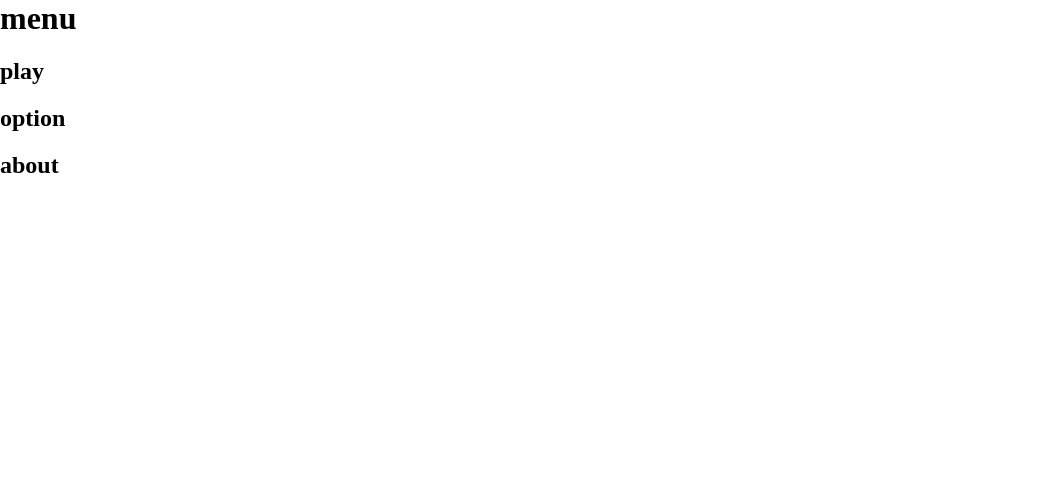
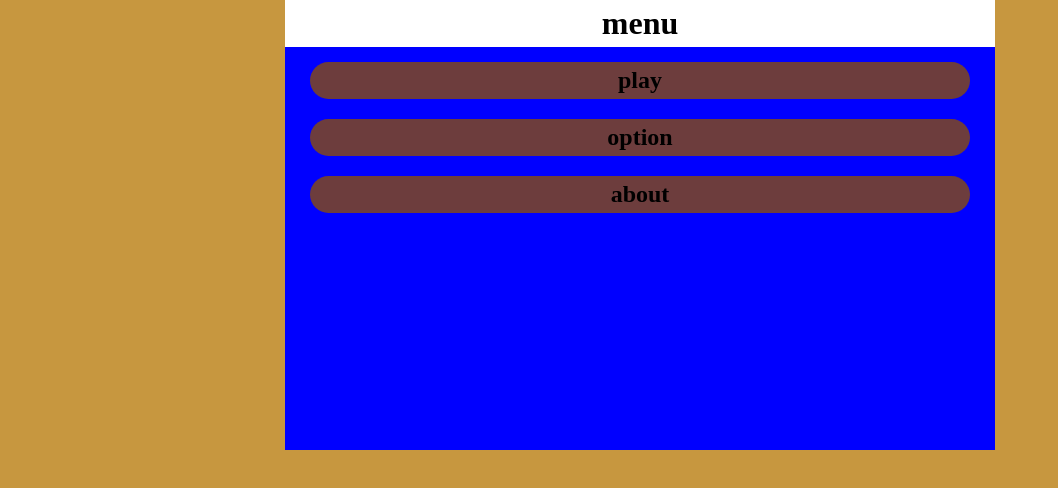
Before and after one commit to Paxkgkg123/Summer_practice, a plain HTML site: page menu.html in a window 1280 px wide. Shown: the whole page, without its empty margins (0-1058 px from the left). Drawn offline with Linux system fonts and the light colour scheme.

Commit message:
Update style.css
Описание меню

```diff
--- a/style.css
+++ b/style.css
@@ -1,6 +1,7 @@
 body{
   margin: 0;
   padding: 0;
+  background-color: rgb(199, 151, 63);
 }
 .container{
   width: 100%;
@@ -8,3 +9,55 @@ body{
   background-image: url("./assets/background_1.png");
   background-size: cover;
 }
+* { padding: 0; margin: 0; }
+canvas { display: block; margin: 0 auto; }
+.menu {
+  background-color: blue;
+  height: 440px;
+  width: 700px;
+  display: block;
+  margin: auto;
+  text-align: center;
+  padding: 5px;
+}
+.caption {
+  padding: 5px;
+  background-color: #fff;
+  margin: -5px;
+}
+.play {
+  padding: 5px;
+  margin: 20px;
+  background-color: rgb(109, 61, 61);
+  border-radius: 20px;
+}
+.play:hover {
+  padding: 5px;
+  margin: 10px;
+  margin-top: 20px;
+  background-color: rgb(68, 177, 122);
+}
+.options {
+  padding: 5px;
+  margin: 20px;
+  background-color: rgb(109, 61, 61);
+  border-radius: 20px;
+}
+.options:hover {
+  padding: 5px;
+  margin: 10px;
+  margin-top: 20px;
+  background-color: rgb(68, 177, 122);
+}
+.about {
+  padding: 5px;
+  margin: 20px;
+  background-color: rgb(109, 61, 61);
+  border-radius: 20px;
+}
+.about:hover {
+  padding: 5px;
+  margin: 10px;
+  margin-top: 20px;
+  background-color: rgb(68, 177, 122);
+}
```
